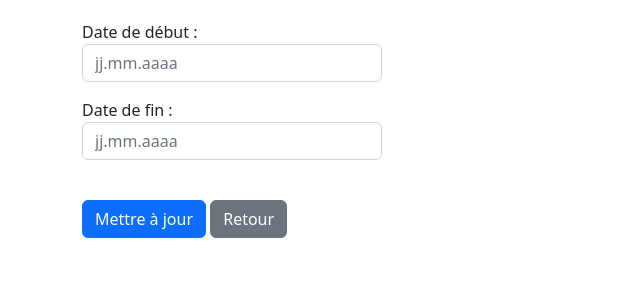
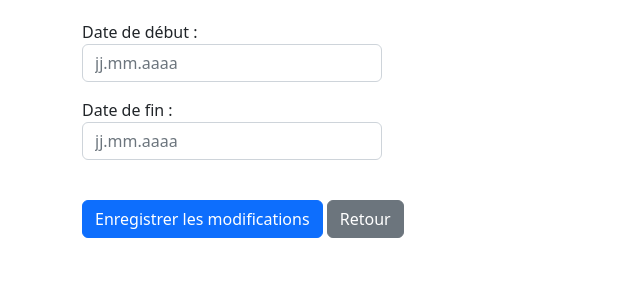
Before and after one commit to ycrausaz/dm-mgmt, a Django app: template dm_mgmt/templates/services/update_service.html in a window 1280 px wide. Shown: the part 140-440 px from the top of the page, without its empty margins (0-640 px from the left). Run offline with Django 4.2, Linux system fonts and the light colour scheme; the template is opened without the code that fills it: values that come from a table or form of the project are taken from there, others are empty; parts of the project's set-up code (start-up, migrations or seed data) failed here and were passed over; some libraries are stand-ins or nearby versions.

Commit message:
Updated the text of the 'Edit' button

```diff
--- a/dm_mgmt/templates/clients/update_client.html
+++ b/dm_mgmt/templates/clients/update_client.html
@@ -64,7 +64,7 @@
         <div class="form-group">
         {{ form.client_comment }}
         </div><br/>
-      <input type="submit" value="Mettre à jour" class="btn btn-primary">
+      <input type="submit" value="Enregistrer les modifications" class="btn btn-primary">
       <a href="{% url 'list-clients' %}" id="cancel" name="cancel" class="btn btn-secondary">Retour</a>
     </form>
 
--- a/dm_mgmt/templates/services/update_service.html
+++ b/dm_mgmt/templates/services/update_service.html
@@ -7,7 +7,7 @@
      {% csrf_token %}
      {{ form.as_p }}
      <br/>
-     <input type="submit" value="Mettre à jour" class="btn btn-primary">
+     <input type="submit" value="Enregistrer les modifications" class="btn btn-primary">
      <a href="{% url 'list-services' %}" id="cancel" name="cancel" class="btn btn-secondary">Retour</a>
    </form>
 {% endblock %}
```
